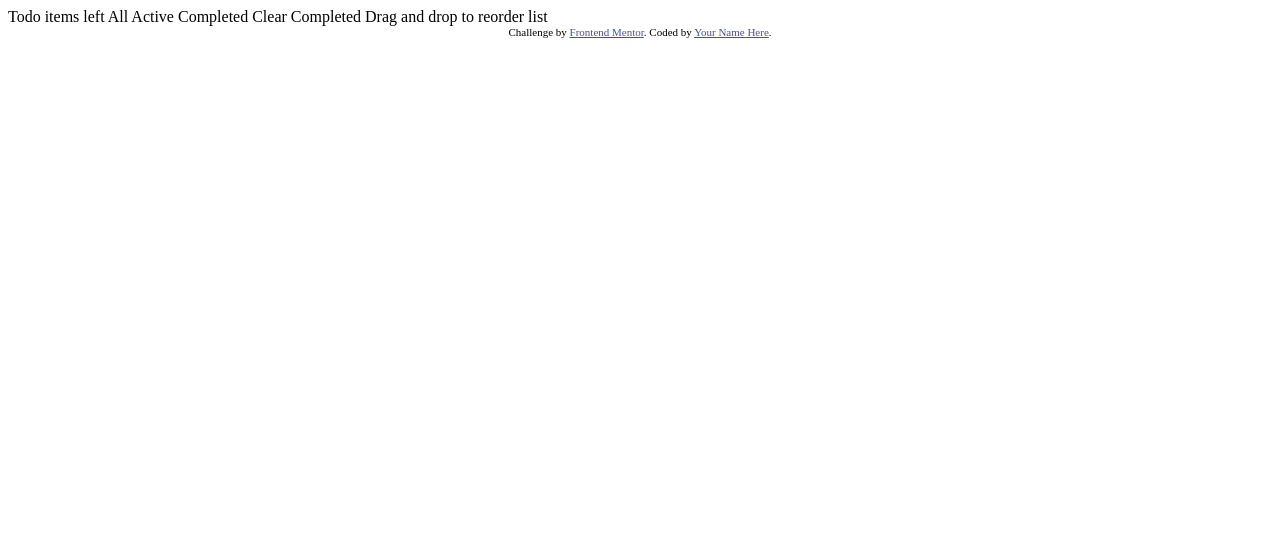
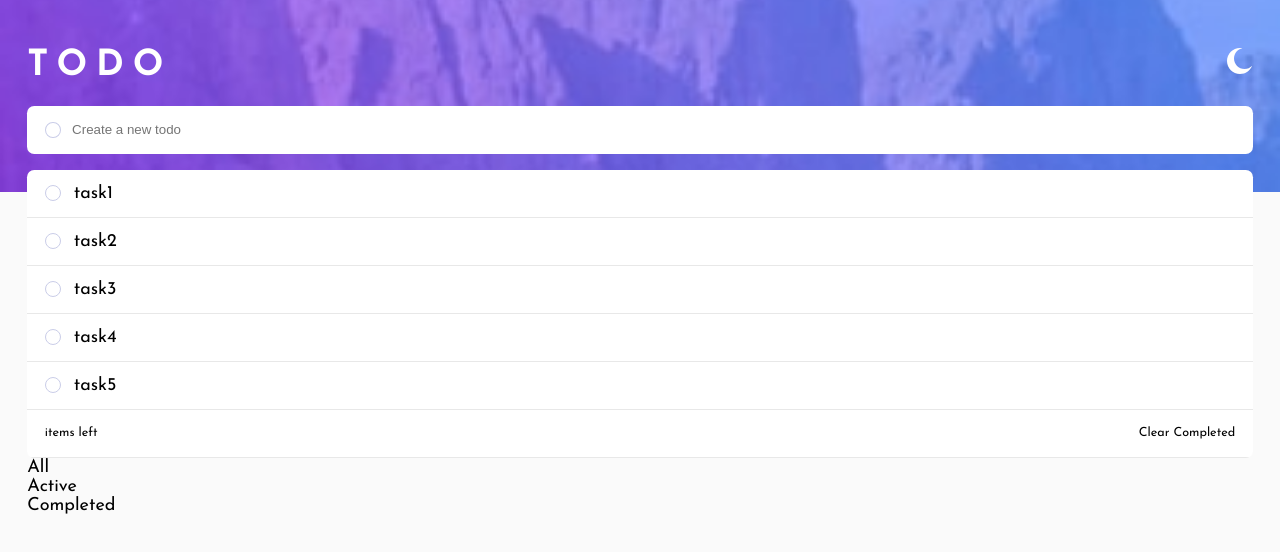
Before and after one commit to diegopacheco-dev/todo-app, a plain HTML site: page index.html in a window 1280 px wide. Drawn offline with Linux system fonts and the light colour scheme.

Commit message:
Diseño css -> Header y Todo List

```diff
--- a/index.html
+++ b/index.html
@@ -5,32 +5,53 @@
   <meta name="viewport" content="width=device-width, initial-scale=1.0"> <!-- displays site properly based on user's device -->
 
   <link rel="icon" type="image/png" sizes="32x32" href="./images/favicon-32x32.png">
-
+  <link rel="stylesheet" href="https://cdnjs.cloudflare.com/ajax/libs/font-awesome/5.15.3/css/all.min.css" />
   <title>Frontend Mentor | Todo app</title>
-
-  <!-- Feel free to remove these styles or customise in your own stylesheet 👍 -->
-  <style>
-    .attribution { font-size: 11px; text-align: center; }
-    .attribution a { color: hsl(228, 45%, 44%); }
-  </style>
+  <link rel="stylesheet" href="./styles.css">
 </head>
 <body>
+  <header>
+    <h1 class="title">TODO</h1>
+    <div>
+      <button class="toggle-theme" ><img src="./images/icon-moon.svg" alt=""></button>
+    </div>
+  </header>
 
-  Todo
+  <main>
+    <form class="form-group b-radius">
+      <p class="icon-circle"></p><input type="text" class="input-task" placeholder="Create a new todo">
+    </form>
 
-  <!-- Add dynamic number --> items left
+    <div class="todo__list b-radius">
+      <ul>
+        <li class="item"><p class="icon-circle"></p>task1</li>
+        <li class="item"><p class="icon-circle"></p>task2</li>
+        <li class="item"><p class="icon-circle"></p>task3</li>
+        <li class="item"><p class="icon-circle"></p>task4</li>
+        <li class="item"><p class="icon-circle"></p>task5</li>
+      </ul>
+      <div class="item todo__options">
+        <p class="task__count">items left</p>
+        <p class="task__delete">Clear Completed</p>
+      </div>
+    </div>
 
-  All
-  Active
-  Completed
+    <nav class="todo__nav">
+      <ul class="todo__menu">
+        <li>All</li>
+        <li>Active</li>
+        <li>Completed</li>
+      </ul>
+    </nav>
 
-  Clear Completed
+  </main>
+  <p class="Instruccions"></p>
 
-  Drag and drop to reorder list
 
-  <div class="attribution">
+
+  <!-- <div class="attribution">
     Challenge by <a href="https://www.frontendmentor.io?ref=challenge" target="_blank">Frontend Mentor</a>.
     Coded by <a href="#">Your Name Here</a>.
-  </div>
+  </div> -->
 </body>
 </html>
--- /dev/null
+++ b/styles.css
@@ -0,0 +1,118 @@
+@import url('https://fonts.googleapis.com/css2?family=Josefin+Sans:wght@400;700&display=swap');
+
+:root {
+    --bright-blue:hsl(220, 98%, 61%);
+
+     /* Light Theme  */
+    --color-very-light-gray: hsl(0, 0%, 98%);
+    --color-very-light-grayish-blue: hsl(236, 33%, 92%);
+    --color-light-grayish-blue: hsl(233, 11%, 84%);
+    --color-dark-grayish-blue: hsl(236, 9%, 61%);
+    --color-very-dark-grayish-blue: hsl(235, 19%, 35%);
+
+    /* Dark Theme */
+    --color-very-dark-blue: hsl(235, 21%, 11%);
+    --color-very-dark-desaturated-blue: hsl(235, 24%, 19%);
+    --color-light-grayish-blue: hsl(234, 39%, 85%);
+    --color-light-grayish-blue-hover: hsl(236, 33%, 92%);
+    --color-dark-grayish-blue: hsl(234, 11%, 52%);
+    --color-very-dark-grayish-blue: hsl(233, 14%, 35%);
+    --color-very-dark-grayish-blue: hsl(237, 14%, 26%);
+}
+
+* {
+    margin: 0;
+    padding: 0;
+    box-sizing: border-box;
+}
+
+li {
+    list-style: none;
+}
+a {
+    text-decoration: none;
+}
+
+.b-radius {
+    border-radius: 0.4em;
+}
+
+.icon-circle {
+    font-size: 1rem;
+    width: 1rem;
+    height: 1rem;
+    border-radius: 50%;
+    border: solid 1px var(--color-light-grayish-blue);
+}
+
+body {
+    font-size: 18px;
+    font-family: 'Josefin Sans', sans-serif;
+    background: var(--color-very-light-gray);
+}
+
+
+header {
+    background: url(./images/bg-mobile-light.jpg) center no-repeat,
+    linear-gradient(hsl(192, 100%, 67%),hsl(280, 87%, 65%));
+    background-size: cover;
+    min-height: 12rem;
+    padding: 0 1.7rem;
+    padding-top: 3rem;
+    display: flex;
+    justify-content: space-between;
+    margin-bottom: -5.4rem;
+}
+
+.title {
+    color: white;
+    letter-spacing: 0.25em;
+}
+
+.toggle-theme {
+    border: none;
+    background: none;
+}
+
+main {
+    padding: 0 1.7rem;
+}
+
+.form-group {
+    background-color: white;
+    display: flex;
+    align-items: center;
+    gap: 0.7rem;
+    height: 3rem;
+    padding-left: 1em;
+    margin-bottom: 1rem;
+}
+
+
+.input-task {
+    width: 100%;
+    outline: none;
+    border: none;
+}
+
+.todo__list {
+    overflow: hidden;
+    background-color: white;
+}
+
+.item {
+    height: 3rem;
+    padding: 1em;
+    border-bottom: solid 1px rgba(0, 0, 0, 0.09);
+    display: flex;
+    gap: .7em;
+    align-items: center;
+    position: relative;
+}
+
+.todo__options {
+    display: flex;
+    justify-content: space-between;
+    font-size: 0.7em;
+    padding: 1.4em;
+}
```
Also changed, not shown: main.js (added).
